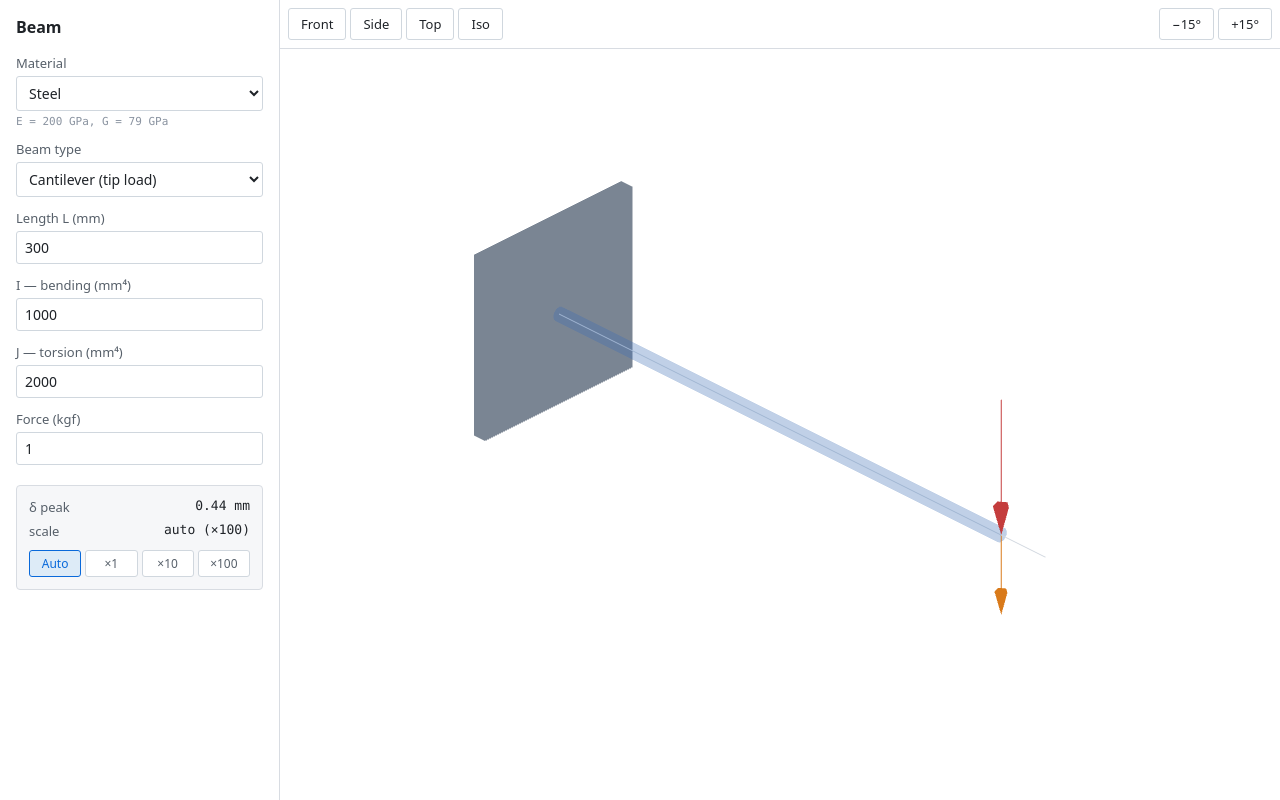
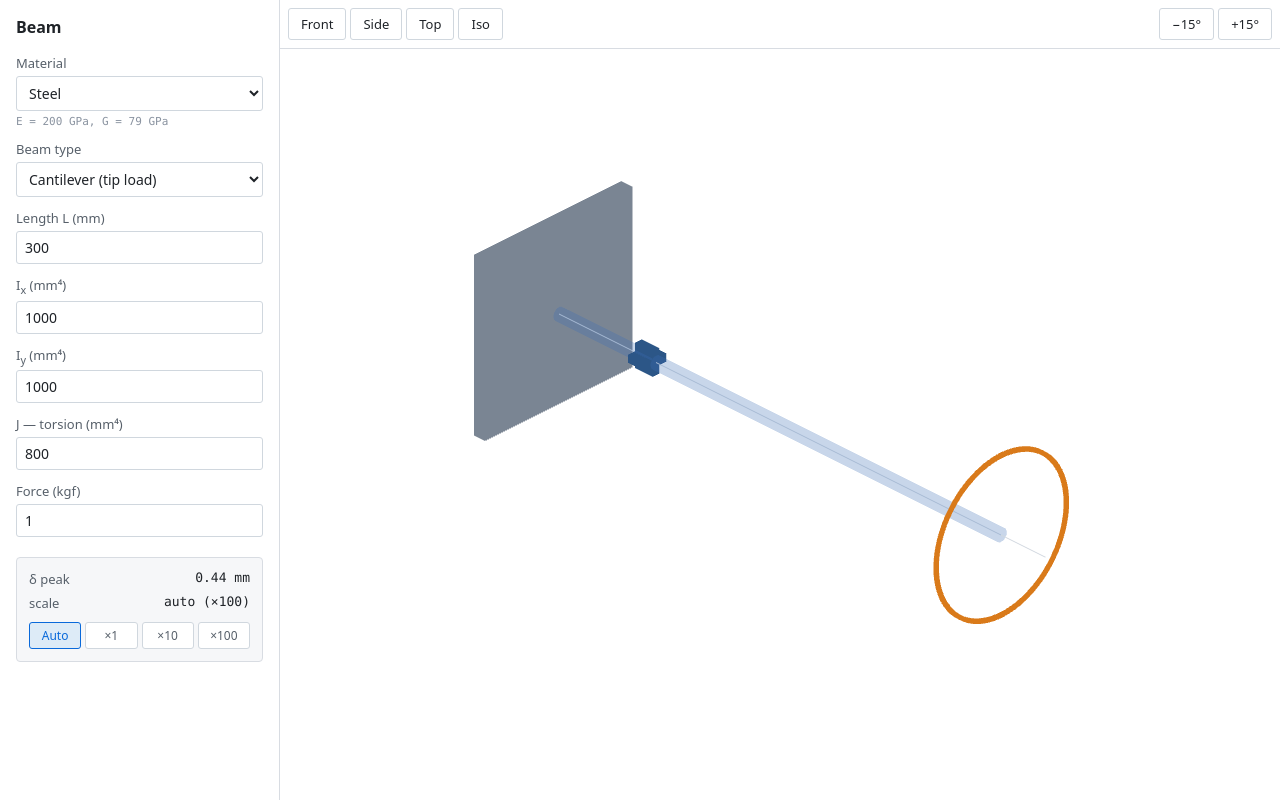
Before and after one commit to xy-kasumi/deflection, a website built with Vite: page index.html in a window 1280 px wide. Built offline with nearby package versions, Linux system fonts and the light colour scheme.

Commit message:
Add Iy, deflection ellipse, and cross-section sketch

```diff
--- a/index.html
+++ b/index.html
@@ -32,12 +32,16 @@
             <input type="number" name="L_mm" step="any" value="300" />
           </label>
           <label>
-            <span>I — bending (mm⁴)</span>
-            <input type="number" name="I_mm4" step="any" value="1000" />
+            <span>I<sub>x</sub> (mm⁴)</span>
+            <input type="number" name="Ix_mm4" step="any" value="1000" />
+          </label>
+          <label>
+            <span>I<sub>y</sub> (mm⁴)</span>
+            <input type="number" name="Iy_mm4" step="any" value="1000" />
           </label>
           <label>
             <span>J — torsion (mm⁴)</span>
-            <input type="number" name="J_mm4" step="any" value="2000" />
+            <input type="number" name="J_mm4" step="any" value="800" />
           </label>
           <label>
             <span>Force (kgf)</span>
--- a/package.json
+++ b/package.json
@@ -7,13 +7,16 @@
     "dev": "vite",
     "build": "vite build",
     "preview": "vite preview",
-    "typecheck": "tsc --noEmit"
+    "typecheck": "tsc --noEmit",
+    "test": "tsx --test src/physics.test.ts"
   },
   "dependencies": {
     "three": "^0.170.0"
   },
   "devDependencies": {
+    "@types/node": "^25.7.0",
     "@types/three": "^0.170.0",
+    "tsx": "^4.21.0",
     "typescript": "^5.4.0",
     "vite": "^5.3.0"
   }
--- a/src/main.ts
+++ b/src/main.ts
@@ -1,8 +1,9 @@
 import { Scene, ViewPreset } from './scene';
 import { bindForm } from './ui';
 import {
-  computePeakDeflection,
+  computeDeflection,
   autoDisplayScale,
+  computeCrossSection,
   type DisplayScale,
 } from './physics';
 import { defaultState, BeamState, MATERIALS } from './state';
@@ -21,12 +22,15 @@ const matInfoEl = document.getElementById('material-info') as HTMLElement;
 const form = document.getElementById('beam-form') as HTMLFormElement;
 
 function recompute() {
-  const peak = Math.abs(computePeakDeflection(state));
+  const defl = computeDeflection(state);
   const scale: DisplayScale =
-    scaleMode === 'auto' ? autoDisplayScale(peak, state.L_mm) : scaleMode;
+    scaleMode === 'auto'
+      ? autoDisplayScale(defl.peak_mm, state.L_mm)
+      : scaleMode;
+  const section = computeCrossSection(state.Ix_mm4, state.Iy_mm4, state.J_mm4);
 
-  scene.update(state, peak, scale);
-  deltaEl.textContent = `${fmt2sf(peak)} mm`;
+  scene.update(state, defl, scale, section);
+  deltaEl.textContent = `${fmt2sf(defl.peak_mm)} mm`;
   scaleEl.textContent =
     scaleMode === 'auto' ? `auto (×${scale})` : `×${scale}`;
 
@@ -35,8 +39,6 @@ function recompute() {
     `E = ${fmtModulusGPa(m.E_MPa)} GPa,  G = ${fmtModulusGPa(m.G_MPa)} GPa`;
 }
 
-// 2 significant figures (rounded). Avoids scientific notation for typical
-// mm-range magnitudes; falls back to exponent for very small values.
 function fmt2sf(x: number): string {
   if (!Number.isFinite(x) || x === 0) return '0';
   const exp = Math.floor(Math.log10(Math.abs(x)));
--- a/src/physics.ts
+++ b/src/physics.ts
@@ -1,26 +1,26 @@
 import { BeamState, MATERIALS, KGF_TO_N } from './state';
 
-// Peak deflection in mm. Closed-form Euler-Bernoulli, idealised loads/supports.
-//   Cantilever, tip load P at x=L:           delta = P L^3 / (3 E I)
-//   Simply-supported, center load at x=L/2:  delta = P L^3 / (48 E I)
-// Force is treated as magnitude (always positive); sign convention is captured
-// by axis convention in state.ts (force points -Z).
-export function computePeakDeflection(s: BeamState): number {
+export interface Deflection {
+  ax_mm: number;  // ellipse semi-axis along world Y (driven by 1/Iy)
+  ay_mm: number;  // ellipse semi-axis along world Z (driven by 1/Ix)
+  peak_mm: number;
+}
+
+export function computeDeflection(s: BeamState): Deflection {
   const E = MATERIALS[s.material].E_MPa;
   const P = Math.abs(s.force_kgf) * KGF_TO_N;
   const L = s.L_mm;
-  const I = s.I_mm4;
-  if (!(E > 0) || !(I > 0) || !(L > 0)) return 0;
+  if (!(E > 0) || !(L > 0)) return { ax_mm: 0, ay_mm: 0, peak_mm: 0 };
   const denom = s.beamType === 'cantilever' ? 3 : 48;
-  return (P * L * L * L) / (denom * E * I);
+  const k = (P * L * L * L) / (denom * E);
+  const ax = s.Iy_mm4 > 0 ? k / s.Iy_mm4 : 0;
+  const ay = s.Ix_mm4 > 0 ? k / s.Ix_mm4 : 0;
+  return { ax_mm: ax, ay_mm: ay, peak_mm: Math.max(ax, ay) };
 }
 
 export type DisplayScale = 1 | 10 | 100;
-
 export const SCALES: DisplayScale[] = [1, 10, 100];
 
-// Pick the discrete scale that brings the rendered deflection closest to
-// ~10% of L. Snaps to one of {1, 10, 100}.
 export function autoDisplayScale(peakMm: number, L_mm: number): DisplayScale {
   if (!(peakMm > 0) || !(L_mm > 0)) return 1;
   const ideal = (0.1 * L_mm) / peakMm;
@@ -29,3 +29,76 @@ export function autoDisplayScale(peakMm: number, L_mm: number): DisplayScale {
   if (power === 1) return 10;
   return 100;
 }
+
+// "Fake" cross-section for visual sanity-check on (Ix, Iy, J). Two topologies
+// cover open- and closed-section regimes; we pick whichever fits better. The
+// shape is a sketch, not a claim: composite or anisotropic real-world parts can
+// have (Ix, Iy, J) combinations that no isotropic shape reproduces.
+export type CrossSection =
+  | { type: 'cruciform'; w_mm: number; h_mm: number; t_mm: number }
+  | { type: 'hollowBox'; W_mm: number; H_mm: number; t_mm: number }
+  | { type: 'unreachable' };
+
+const CRUCIFORM_T_RATIO_MAX = 0.4;
+
+export function computeCrossSection(Ix: number, Iy: number, J: number): CrossSection {
+  if (!(Ix > 0) || !(Iy > 0) || !(J > 0)) return { type: 'unreachable' };
+
+  // Thin-walled cruciform: closed-form inverse, exact for the model.
+  //   Ix ≈ t·h³/12,  Iy ≈ t·w³/12,  J ≈ (t³/3)(w+h)
+  const sumCbrt = Math.cbrt(Ix) + Math.cbrt(Iy);
+  const t_c = Math.pow((3 * J) / (Math.cbrt(12) * sumCbrt), 3 / 8);
+  const h_c = Math.cbrt((12 * Ix) / t_c);
+  const w_c = Math.cbrt((12 * Iy) / t_c);
+  if (t_c < CRUCIFORM_T_RATIO_MAX * Math.min(w_c, h_c)) {
+    return { type: 'cruciform', w_mm: w_c, h_mm: h_c, t_mm: t_c };
+  }
+
+  // Hollow box: aspect r = H/W from the thin-walled Ix/Iy cubic (closed form),
+  // then bisect τ = t/min(W,H) so the exact J/Ix matches. The ratio is
+  // monotone-decreasing in τ, so when the target lies outside the box's
+  // reachable range bisection clamps at the boundary — "best fit" given that
+  // Ix and Iy take priority.
+  const r = solveCubicForR(Ix / Iy);
+  if (!(r > 0) || !Number.isFinite(r)) return { type: 'unreachable' };
+  const minSide = Math.min(1, r);
+  const target = J / Ix;
+  let lo = 1e-4;
+  let hi = 0.4995;
+  for (let i = 0; i < 60; i++) {
+    const mid = 0.5 * (lo + hi);
+    const o = boxOutputs(1, r, mid * minSide);
+    if (o.J / o.Ix > target) lo = mid;
+    else hi = mid;
+    if (hi - lo < 1e-10) break;
+  }
+  const tau = 0.5 * (lo + hi);
+  const tn = tau * minSide;
+  const oN = boxOutputs(1, r, tn);
+  if (!(oN.Ix > 0)) return { type: 'unreachable' };
+  // Degree-4 homogeneity: one length-scale s pins Ix exactly.
+  const s = Math.pow(Ix / oN.Ix, 0.25);
+  return { type: 'hollowBox', W_mm: s, H_mm: r * s, t_mm: tn * s };
+}
+
+// Exact moments of area and Roark torsion constant for a hollow rectangle.
+function boxOutputs(W: number, H: number, t: number) {
+  const Wi = W - 2 * t;
+  const Hi = H - 2 * t;
+  const Wm = W - t;
+  const Hm = H - t;
+  return {
+    Ix: (W * H * H * H - Wi * Hi * Hi * Hi) / 12,
+    Iy: (W * W * W * H - Wi * Wi * Wi * Hi) / 12,
+    J: (2 * t * Wm * Wm * Hm * Hm) / (W + H - 2 * t),
+  };
+}
+
+// Thin-walled hollow box has Ix/Iy = r²·(3+r)/(3r+1) with r = H/W. The cubic
+// r³ + 3r² − 3ρr − ρ = 0 has a unique positive real root for ρ > 0; Cardano's
+// trigonometric form gives it in closed form (depress r = y−1).
+function solveCubicForR(ratio: number): number {
+  const k = 1 + ratio;
+  if (!(k > 0)) return 1;
+  return 2 * Math.sqrt(k) * Math.cos(Math.acos(-1 / Math.sqrt(k)) / 3) - 1;
+}
--- a/src/scene.ts
+++ b/src/scene.ts
@@ -1,5 +1,6 @@
 import * as THREE from 'three';
 import type { BeamState } from './state';
+import type { Deflection, CrossSection } from './physics';
 
 export type ViewPreset = 'front' | 'side' | 'top' | 'iso';
 
@@ -13,9 +14,11 @@ const PRESETS: Record<ViewPreset, { yawDeg: number; pitchDeg: number }> = {
 const COLOR_BG = 0xffffff;
 const COLOR_BEAM = 0x3b6db5;
 const COLOR_DEFLECTION = 0xd97a1a;
-const COLOR_FORCE = 0xc43d3d;
 const COLOR_SUPPORT = 0x7a8593;
 const COLOR_AXIS = 0xd0d7de;
+const COLOR_SECTION = 0x2c5687;
+
+const SECTION_FRACTION_ALONG_BEAM = 0.2;
 
 const deg = (d: number) => (d * Math.PI) / 180;
 
@@ -58,14 +61,19 @@ export class Scene {
     this.refresh();
   }
 
-  update(s: BeamState, peakMm: number, displayScale: number) {
+  update(s: BeamState, defl: Deflection, displayScale: number, section: CrossSection) {
     this.currentL = s.L_mm;
-    this.rebuildContent(s, peakMm, displayScale);
+    this.rebuildContent(s, defl, displayScale, section);
     this.rebuildAxes(s.L_mm);
     this.refresh();
   }
 
-  private rebuildContent(s: BeamState, peakMm: number, displayScale: number) {
+  private rebuildContent(
+    s: BeamState,
+    defl: Deflection,
+    displayScale: number,
+    section: CrossSection,
+  ) {
     disposeChildren(this.content);
     const L = s.L_mm;
     const r = L / 80;
@@ -77,7 +85,7 @@ export class Scene {
     const beamMat = new THREE.MeshBasicMaterial({
       color: COLOR_BEAM,
       transparent: true,
-      opacity: 0.32,
+      opacity: 0.28,
       depthWrite: false,
     });
     this.content.add(new THREE.Mesh(beamGeom, beamMat));
@@ -95,57 +103,68 @@ export class Scene {
       const pinH = L / 15;
       const pinR = L / 28;
       const pinGeom = new THREE.ConeGeometry(pinR, pinH, 4);
-      pinGeom.rotateX(Math.PI / 2);       // apex from +Y to +Z
-      pinGeom.translate(0, 0, -pinH / 2); // apex at z=0, base at z=-pinH
+      pinGeom.rotateX(Math.PI / 2);
+      pinGeom.translate(0, 0, -pinH / 2);
       const pin1 = new THREE.Mesh(pinGeom, supportMat);
       const pin2 = new THREE.Mesh(pinGeom, supportMat);
       pin2.position.x = L;
       this.content.add(pin1, pin2);
     }
 
-    // Load point and exaggerated deflection.
+    // Deflection ellipse at the load point: in YZ plane, semi-axes (ax along Y,
+    // ay along Z). Force can point in any transverse direction with the same
+    // magnitude, so the deflection traces this closed locus.
     const loadX = s.beamType === 'cantilever' ? L : L / 2;
-    const peakAbs = Math.max(0, peakMm);
-    const displayDelta = peakAbs * displayScale; // mm in scene
-    const renderDeflection = peakAbs > 0 && displayDelta > L * 0.003;
-    const renderForce = Math.abs(s.force_kgf) > 0;
-
-    if (renderDeflection) {
-      const headLen = Math.min(displayDelta * 0.3, L / 18);
-      const headWid = headLen * 0.5;
-      const arrow = new THREE.ArrowHelper(
-        new THREE.Vector3(0, 0, -1),
-        new THREE.Vector3(loadX, 0, 0),
-        displayDelta,
-        COLOR_DEFLECTION,
-        headLen,
-        headWid,
-      );
-      this.content.add(arrow);
+    const ax = defl.ax_mm * displayScale;
+    const ay = defl.ay_mm * displayScale;
+    const tubeR = L / 220;
+    if (defl.peak_mm > 0 && Math.max(ax, ay) > tubeR * 1.5) {
+      const N = 96;
+      const pts: THREE.Vector3[] = [];
+      for (let i = 0; i < N; i++) {
+        const th = (i / N) * 2 * Math.PI;
+        pts.push(new THREE.Vector3(loadX, ax * Math.cos(th), ay * Math.sin(th)));
+      }
+      const curve = new THREE.CatmullRomCurve3(pts, true);
+      const geom = new THREE.TubeGeometry(curve, N * 2, tubeR, 6, true);
+      const mat = new THREE.MeshBasicMaterial({ color: COLOR_DEFLECTION });
+      this.content.add(new THREE.Mesh(geom, mat));
     }
 
-    if (renderForce) {
-      // Force arrow lives above the *undeformed* beam at the load point and
-      // points down to it. The deflection arrow continues downward from there.
-      // Stacking the two avoids the overlap that you get when both terminate
-      // at the deflected tip.
-      const forceLen = L / 4;
-      const tail = new THREE.Vector3(loadX, 0, forceLen);
-      const arrow = new THREE.ArrowHelper(
-        new THREE.Vector3(0, 0, -1),
-        tail,
-        forceLen,
-        COLOR_FORCE,
-        forceLen * 0.22,
-        forceLen * 0.11,
-      );
-      this.content.add(arrow);
+    // Cross-section: small extruded slab at x ≈ 0.2 L, in actual mm so the
+    // user gets a sense of section-vs-length proportion.
+    this.addCrossSection(SECTION_FRACTION_ALONG_BEAM * L, L, section);
+  }
+
+  private addCrossSection(xSec: number, L: number, section: CrossSection) {
+    if (section.type === 'unreachable') return;
+    const eps = L * 0.04;
+    const mat = new THREE.MeshBasicMaterial({ color: COLOR_SECTION });
+
+    if (section.type === 'cruciform') {
+      const { w_mm, h_mm, t_mm } = section;
+      const horiz = new THREE.Mesh(new THREE.BoxGeometry(eps, w_mm, t_mm), mat);
+      const vert = new THREE.Mesh(new THREE.BoxGeometry(eps, t_mm, h_mm), mat);
+      horiz.position.x = xSec;
+      vert.position.x = xSec;
+      this.content.add(horiz, vert);
+    } else {
+      const { W_mm, H_mm, t_mm } = section;
+      const top = new THREE.Mesh(new THREE.BoxGeometry(eps, W_mm, t_mm), mat);
+      top.position.set(xSec, 0, H_mm / 2 - t_mm / 2);
+      const bot = new THREE.Mesh(new THREE.BoxGeometry(eps, W_mm, t_mm), mat);
+      bot.position.set(xSec, 0, -H_mm / 2 + t_mm / 2);
+      const inner = H_mm - 2 * t_mm;
+      const left = new THREE.Mesh(new THREE.BoxGeometry(eps, t_mm, inner), mat);
+      left.position.set(xSec, -W_mm / 2 + t_mm / 2, 0);
+      const right = new THREE.Mesh(new THREE.BoxGeometry(eps, t_mm, inner), mat);
+      right.position.set(xSec, W_mm / 2 - t_mm / 2, 0);
+      this.content.add(top, bot, left, right);
     }
   }
 
   private rebuildAxes(L: number) {
     disposeChildren(this.axes);
-    // Simple ground grid line + origin tick to give the view a reference frame.
     const mat = new THREE.LineBasicMaterial({ color: COLOR_AXIS });
     const positions = new Float32Array([
       -L * 0.1, 0, 0,
@@ -164,7 +183,7 @@ export class Scene {
   private updateCamera() {
     const L = this.currentL;
     const target = new THREE.Vector3(L / 2, 0, 0);
-    const elev = -this.pitch; // pitch=-π/2  =>  elev=π/2 (top)
+    const elev = -this.pitch;
     const ce = Math.cos(elev);
     const se = Math.sin(elev);
     const sy = Math.sin(this.yaw);
@@ -176,7 +195,6 @@ export class Scene {
       target.z + r * se,
     );
     if (Math.abs(ce) < 0.01) {
-      // gimbal-lock fallback for top / bottom view
       this.camera.up.set(-sy, cy, 0);
     } else {
       this.camera.up.set(0, 0, 1);
--- a/src/state.ts
+++ b/src/state.ts
@@ -1,5 +1,11 @@
 // Axis convention (immutable for the whole app):
-//   beam centerline along +X, world up is +Z, force / deflection along -Z.
+//   Beam centerline along world +X; world up is +Z.
+//   Cross-section local frame: x_section = world Y, y_section = world Z.
+//     Ix (about x_section, = ∫z² dA) resists bending that deflects in z_world.
+//     Iy (about y_section, = ∫y² dA) resists bending that deflects in y_world.
+//   Force is transverse with magnitude |F|; direction sweeps the YZ plane, so
+//   the deflection vector traces an ellipse with semi-axes (k/Iy along Y,
+//   k/Ix along Z) where k = |F|·L³/(c·E), c = 3 (cantilever) or 48 (SS).
 
 export type MaterialId = 'PLA' | 'AL' | 'STEEL';
 export type BeamType = 'cantilever' | 'simply-supported';
@@ -21,7 +27,8 @@ export const MATERIALS: Record<MaterialId, Material> = {
 export const KGF_TO_N = 9.80665;
 
 export interface BeamState {
-  I_mm4: number;
+  Ix_mm4: number;
+  Iy_mm4: number;
   J_mm4: number;
   L_mm: number;
   material: MaterialId;
@@ -31,8 +38,9 @@ export interface BeamState {
 
 export function defaultState(): BeamState {
   return {
-    I_mm4: 1000,
-    J_mm4: 2000,
+    Ix_mm4: 1000,
+    Iy_mm4: 1000,
+    J_mm4: 800,
     L_mm: 300,
     material: 'STEEL',
     force_kgf: 1,
--- a/src/ui.ts
+++ b/src/ui.ts
@@ -5,7 +5,8 @@ export function bindForm(
   state: BeamState,
   onChange: () => void,
 ) {
-  setInput(form, 'I_mm4', String(state.I_mm4));
+  setInput(form, 'Ix_mm4', String(state.Ix_mm4));
+  setInput(form, 'Iy_mm4', String(state.Iy_mm4));
   setInput(form, 'J_mm4', String(state.J_mm4));
   setInput(form, 'L_mm', String(state.L_mm));
   setInput(form, 'force_kgf', String(state.force_kgf));
@@ -20,11 +21,13 @@ export function bindForm(
 
 function readInto(form: HTMLFormElement, state: BeamState) {
   const data = new FormData(form);
-  const I = Number(data.get('I_mm4'));
+  const Ix = Number(data.get('Ix_mm4'));
+  const Iy = Number(data.get('Iy_mm4'));
   const J = Number(data.get('J_mm4'));
   const L = Number(data.get('L_mm'));
   const F = Number(data.get('force_kgf'));
-  if (Number.isFinite(I) && I > 0) state.I_mm4 = I;
+  if (Number.isFinite(Ix) && Ix > 0) state.Ix_mm4 = Ix;
+  if (Number.isFinite(Iy) && Iy > 0) state.Iy_mm4 = Iy;
   if (Number.isFinite(J) && J > 0) state.J_mm4 = J;
   if (Number.isFinite(L) && L > 0) state.L_mm = L;
   if (Number.isFinite(F)) state.force_kgf = F;
```
Also changed, not shown: src/physics.test.ts (added, +90 -0 lines), 1 other file.
